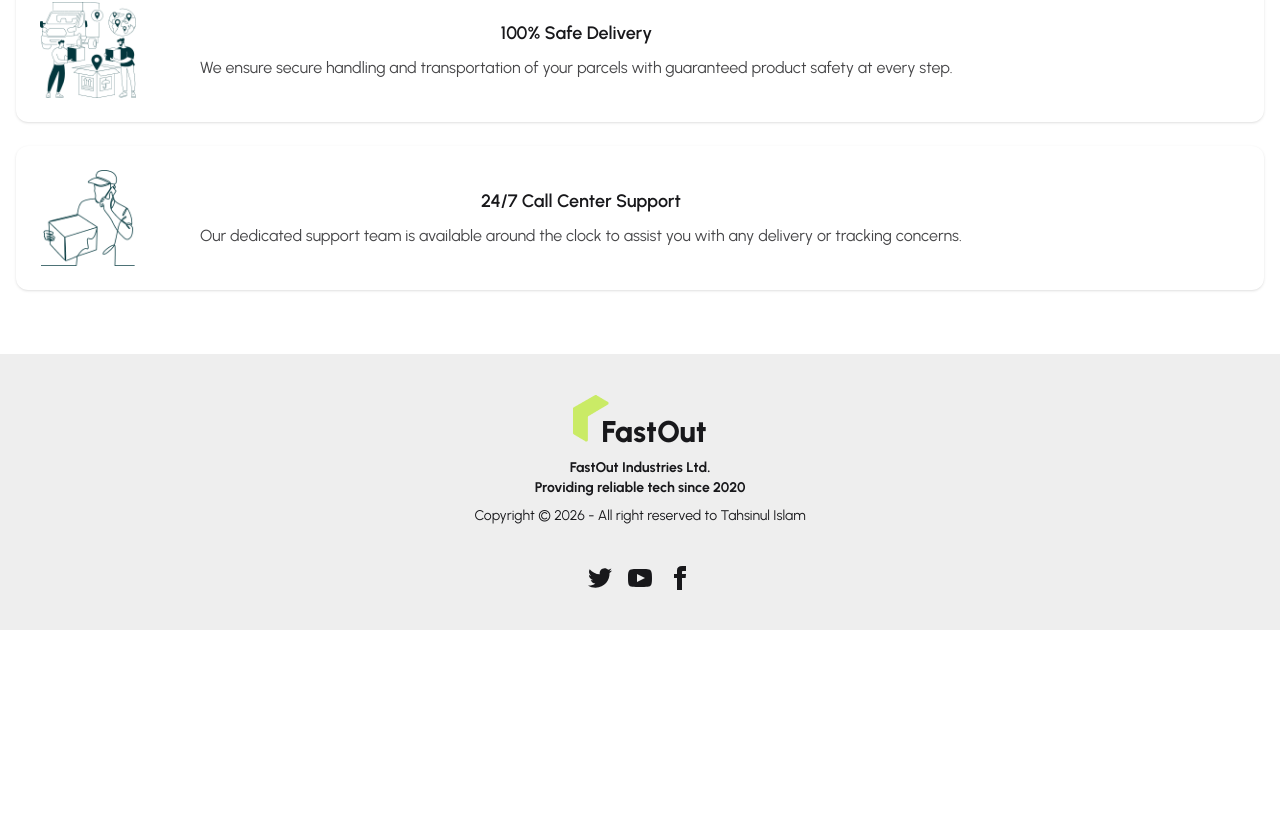
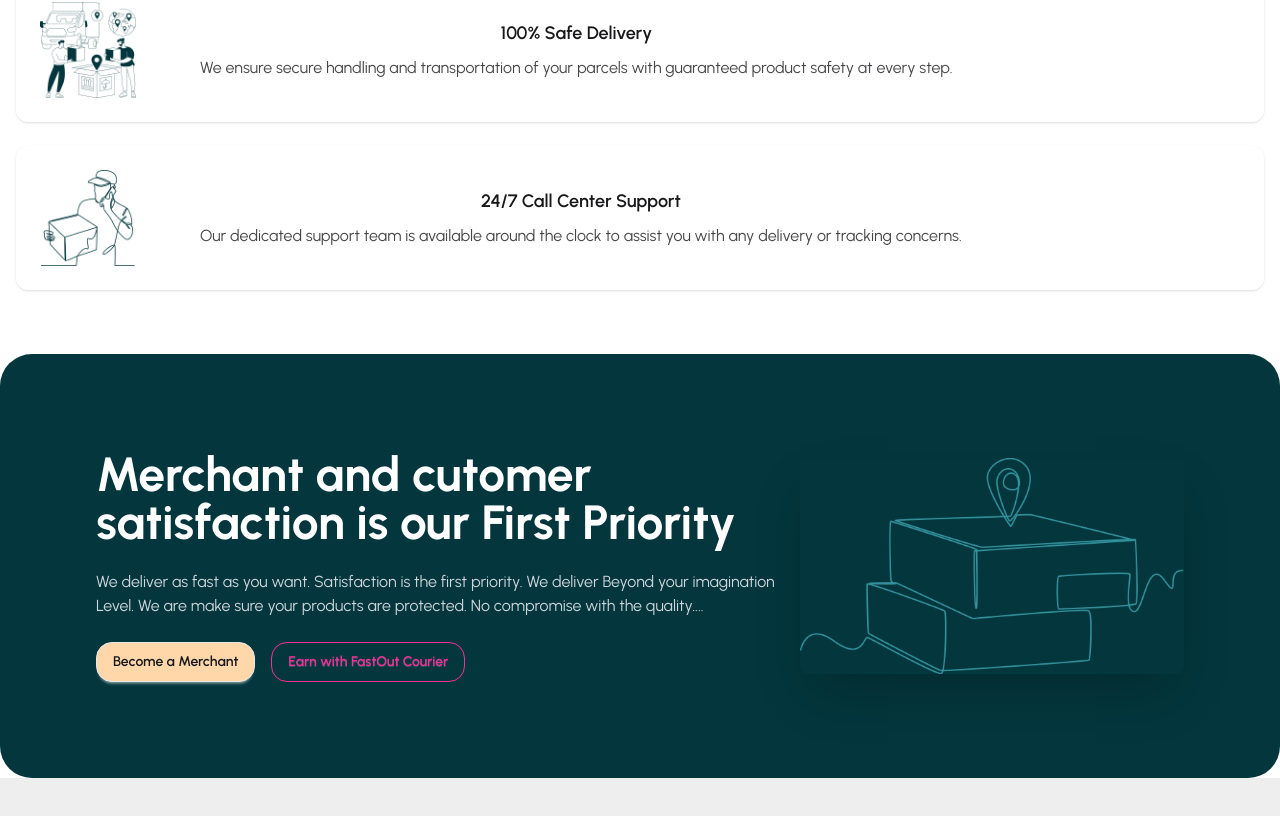
Before and after one commit to TahsinulislamSiam/Fast-Out-Delivery-Platform-client-site, a React (Vite) app: page / in a window 1280 px wide. Shown: the part 1980-2796 px from the top of the page. Before the commit the page ends 2610 px from the top, so only its background shows below. Built offline with nearby package versions, Linux system fonts and the light colour scheme.

Commit message:
adding the merchant section

```diff
--- /dev/null
+++ b/src/pages/Home/BeMarchant/BeMarchent.jsx
@@ -0,0 +1,25 @@
+import React from 'react';
+import merchantLogo from '../../../assets/location-merchant.png'
+
+const BeMerchent = () => {
+    return (
+        <div className="hero bg-[#03373D] p-20 rounded-4xl">
+  <div className="hero-content flex-col lg:flex-row-reverse">
+    <img
+      src={merchantLogo}
+      className="max-w-sm rounded-lg shadow-2xl"
+    />
+    <div>
+      <h1 className="text-5xl font-bold text-white">Merchant and cutomer satisfaction is our First Priority</h1>
+      <p className="py-6 text-gray-300">
+            We deliver as fast as you want. Satisfaction is the first priority. We deliver Beyond your imagination Level. We are make sure your products are protected. No compromise with the quality....
+      </p>
+      <button className="btn bg-orange-200 hover:bg-orange-300 rounded-2xl ">Become a Merchant</button>
+      <button className="btn btn-outline btn-secondary rounded-2xl ms-4">Earn with FastOut Courier</button>
+    </div>
+  </div>
+</div>
+    );
+};
+
+export default BeMerchent;
--- a/src/pages/Home/Home/Home.jsx
+++ b/src/pages/Home/Home/Home.jsx
@@ -3,6 +3,7 @@ import Banner from '../Banner/Banner';
 import Services from '../Services/Services';
 import ClientLogos from '../clientLogos/ClientLogos';
 import Features from '../Features/Features';
+import BeMarchent from '../BeMarchant/BeMarchent';
 
 
 const Home = () => {
@@ -12,6 +13,7 @@ const Home = () => {
             <Services></Services>
             <ClientLogos></ClientLogos>
             <Features></Features>
+            <BeMarchent></BeMarchent>
 
         </div>
     );
```
